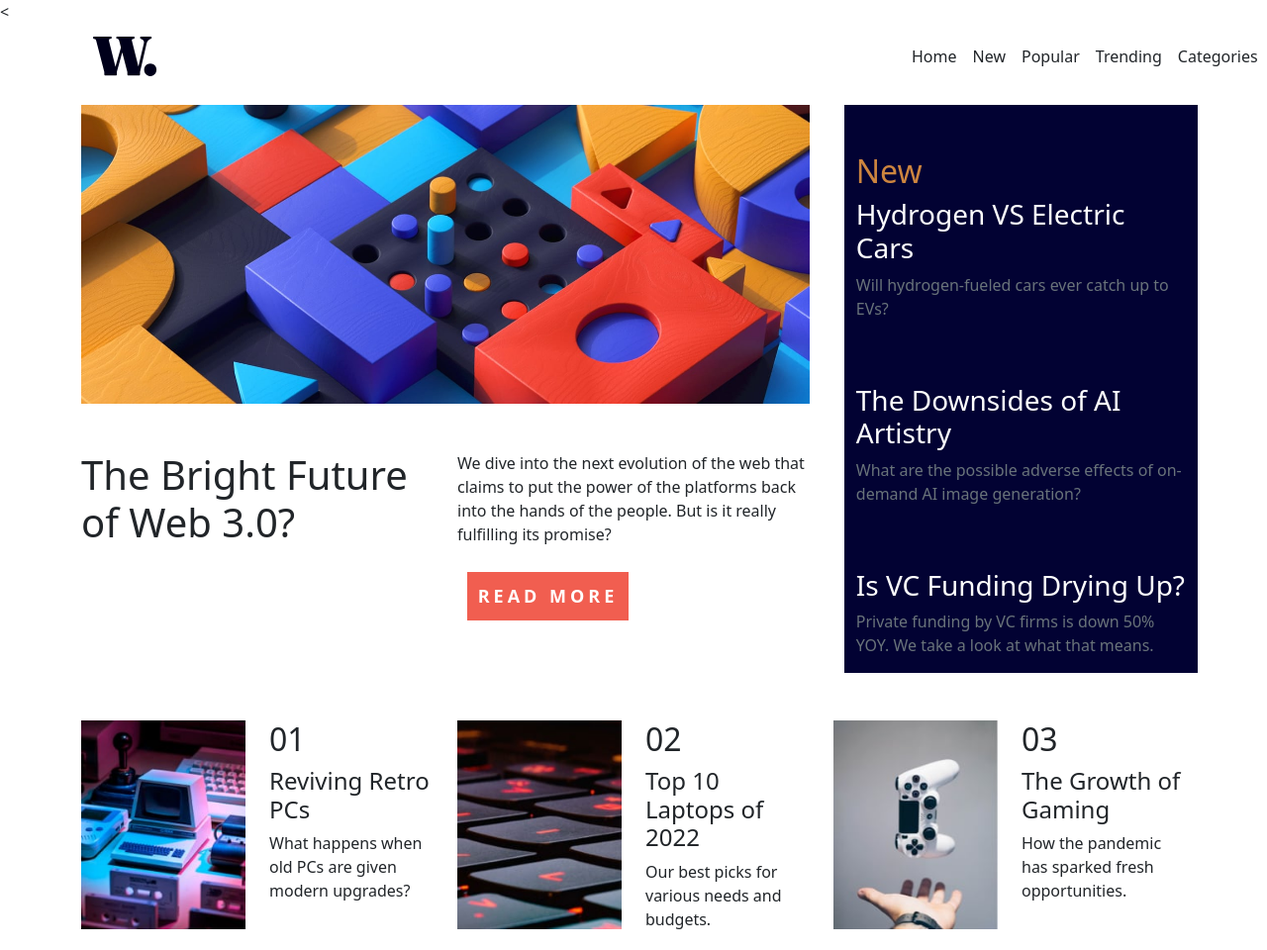
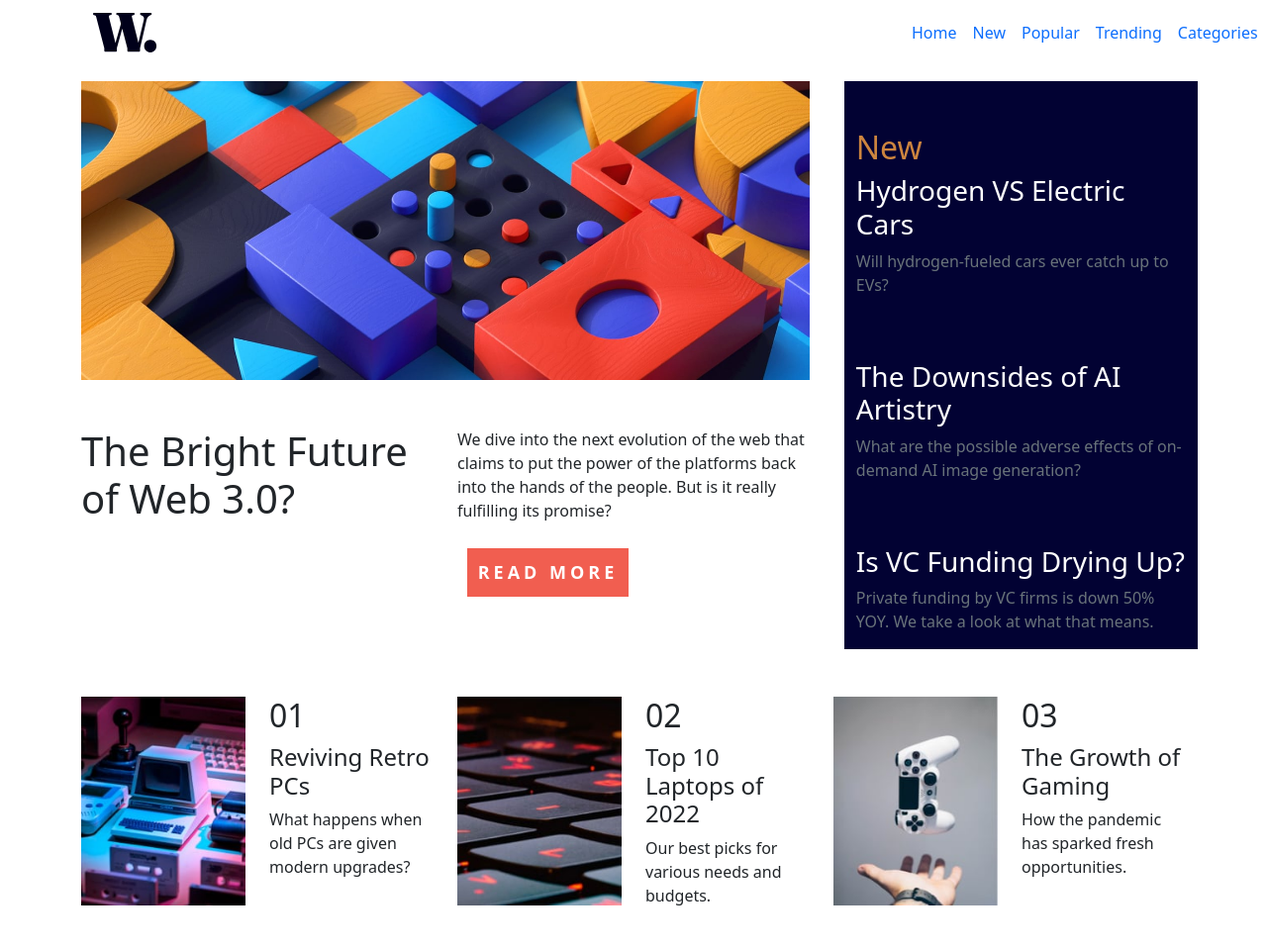
Before and after one commit to abhijith830/website, a plain HTML site: page website1/images/index.html in a window 1280 px wide. Shown: the top 960 px of the page at 99% size. Drawn offline with nearby package versions, Linux system fonts and the light colour scheme.

Commit message:
adding demo files

```diff
--- a/website1/css/website.css
+++ b/website1/css/website.css
@@ -35,3 +35,6 @@ h3.three:hover {
  .six:hover{
      background-color: rgb(2, 2, 51);
  }
+ .seven ul a:hover{
+    color: rgb(206, 100, 24);
+ }
--- a/website1/images/index.html
+++ b/website1/images/index.html
@@ -1,4 +1,4 @@
-<<!DOCTYPE html>
+<!DOCTYPE html>
 <head>
     <meta name="viewport" content="width=device-width, initial-scale=1.0">
     <link href="https://cdn.jsdelivr.net/npm/bootstrap@5.1.3/dist/css/bootstrap.min.css" rel="stylesheet" integrity="sha384-1BmE4kWBq78iYhFldvKuhfTAU6auU8tT94WrHftjDbrCEXSU1oBoqyl2QvZ6jIW3" crossorigin="anonymous">
@@ -13,23 +13,23 @@
           <button class="navbar-toggler" type="button" data-bs-toggle="collapse" data-bs-target="#navbarSupportedContent" aria-controls="navbarSupportedContent" aria-expanded="false" aria-label="Toggle navigation">
             <span class="navbar-toggler-icon"></span>
           </button>
-          <div class="collapse navbar-collapse" id="navbarSupportedContent">
+          <div class="collapse seven navbar-collapse" id="navbarSupportedContent">
             <ul class="navbar-nav mb-2 mb-lg-0 ">
               <li class="nav-item">
-                <a class="nav-link text-dark" href="#">Home</a>
+                <a class="nav-link " href="#">Home</a>
 
               </li>
               <li class="nav-item">
-                <a class="nav-link text-dark" href="#">New</a>
+                <a class="nav-link " href="#">New</a>
               </li>
               <li class="nav-item">
-                <a class="nav-link text-dark" href="#">Popular</a>
+                <a class="nav-link " href="#">Popular</a>
               </li>
               <li class="nav-item">
-                <a class="nav-link text-dark" href="#">Trending</a>
+                <a class="nav-link " href="#">Trending</a>
               </li>
               <li class="nav-item">
-                <a class="nav-link text-dark" href="#">Categories</a>
+                <a class="nav-link " href="#">Categories</a>
               </li>
             </ul>
           </div>
```
